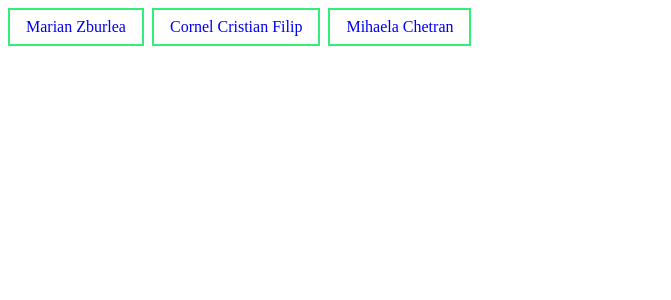
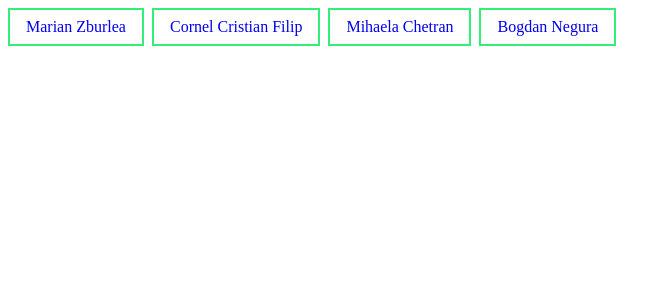
Before and after one commit to codetapacademy/master-agile, a React (Create React App) app in the folder react/: page / in a window 1280 px wide. Shown: the top 300 px of the page, without its empty margins (0-671 px from the left). Built offline with nearby package versions, Linux system fonts and the light colour scheme.

Commit message:
basic setup and render first component

```diff
--- a/react/src/app.jsx
+++ b/react/src/app.jsx
@@ -4,6 +4,7 @@ import { MarianZburlea } from "./marianzburlea";
 import { StyledLink, StyledNav } from "./app.style";
 import { CornelCrisitanFilip } from "./psyhedeliq";
 import { MihaelaChetran } from "./mihaelachetran";
+import { BogdanNegura } from "./bogdannegura";
 
 const App = () => {
   return (
@@ -13,14 +14,14 @@ const App = () => {
         <StyledLink to="/cornel-cristian-filip">
           Cornel Cristian Filip
         </StyledLink>
-        <StyledLink to="/mihaela-chetran">
-          Mihaela Chetran
-        </StyledLink>
+        <StyledLink to="/mihaela-chetran">Mihaela Chetran</StyledLink>
+        <StyledLink to="/bogdan-negura">Bogdan Negura</StyledLink>
       </StyledNav>
       <Router>
         <MarianZburlea path="/marianzburlea" />
         <CornelCrisitanFilip path="/cornel-cristian-filip" />
         <MihaelaChetran path="/mihaela-chetran" />
+        <BogdanNegura path="/bogdan-negura" />
       </Router>
     </div>
   );
--- /dev/null
+++ b/react/src/bogdannegura/bogdan-negura.component.jsx
@@ -0,0 +1,11 @@
+import React from "react";
+
+const BogdanNegura = () => {
+  return (
+    <div>
+      <h1>Bogdan Negura</h1>
+    </div>
+  );
+};
+
+export { BogdanNegura };
--- /dev/null
+++ b/react/src/bogdannegura/index.js
@@ -0,0 +1 @@
+export { BogdanNegura } from "./bogdan-negura.component";
```
Also changed, not shown: react/src/bogdannegura/bogdan-negura.style.js (added), 1 other file (tests, documents, lock files or other folders).
